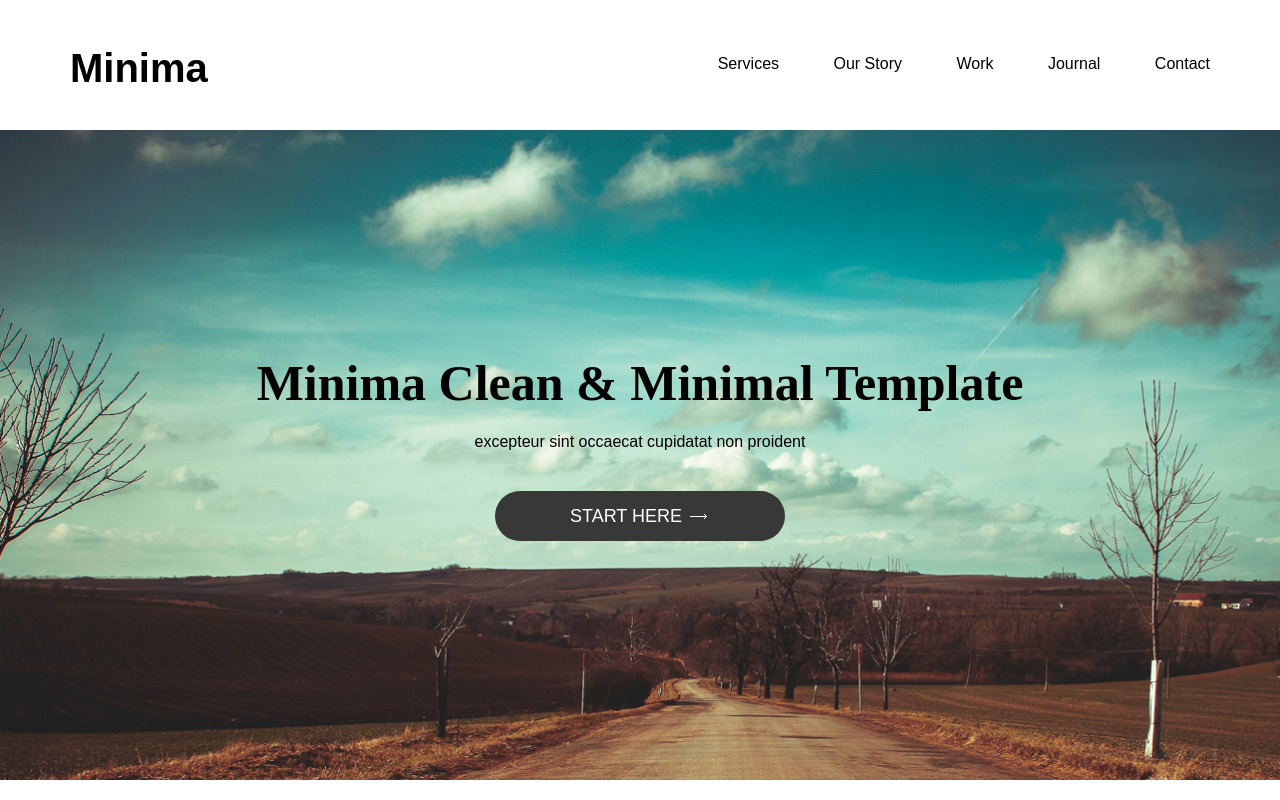
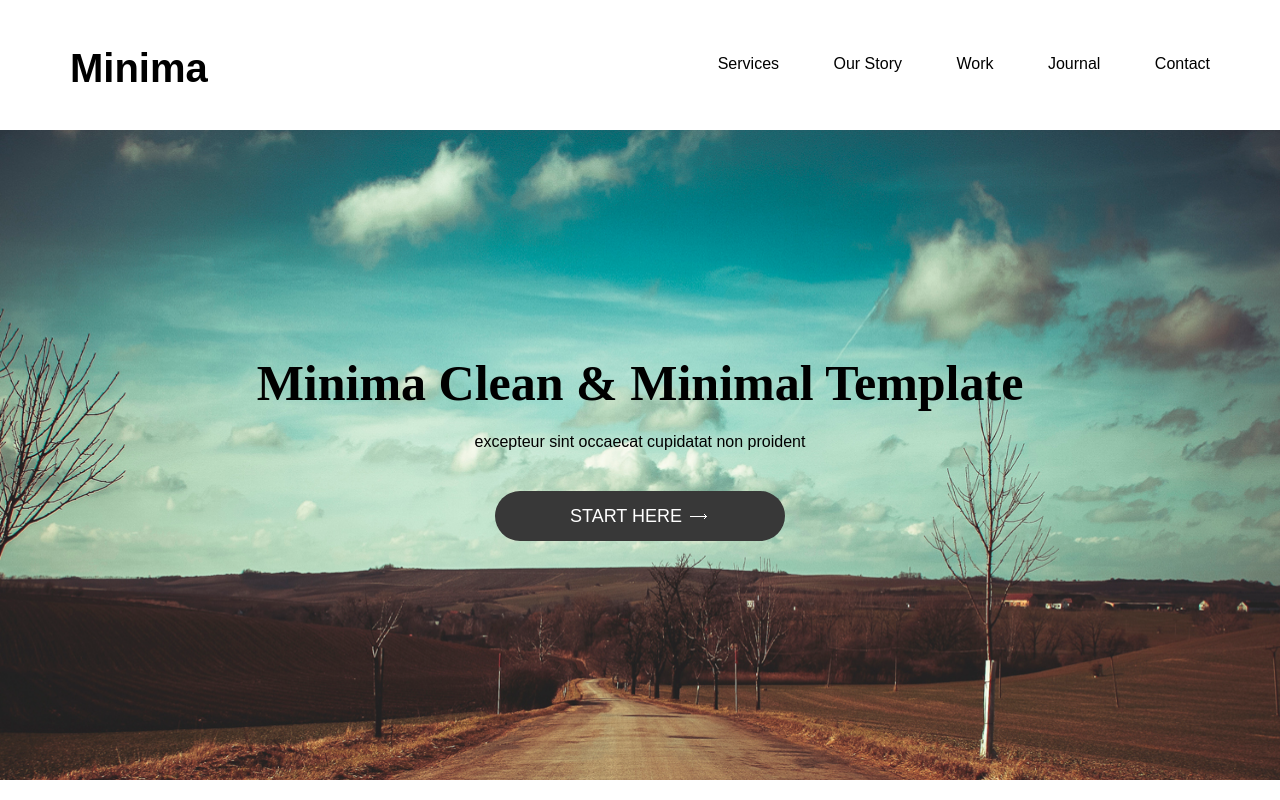
Before and after one commit to vyacheslavkustov/vyacheslavkustov.github.io, a website: page public/index.html in a window 1280 px wide. Shown: the top 800 px of the page. Drawn offline with Linux system fonts and the light colour scheme.

Commit message:
adaptiv2

```diff
--- a/src/css/style.styl
+++ b/src/css/style.styl
@@ -39,7 +39,7 @@
   width 100%
   height: 650px
   background-repeat: no-repeat;
-  background-size: cover;
+  background-size: 100% 100%;
 .header_img_wrap
   width 100%
   text-align center
```
Also changed, not shown: public/css/style.min.css, src/css/style.css.
